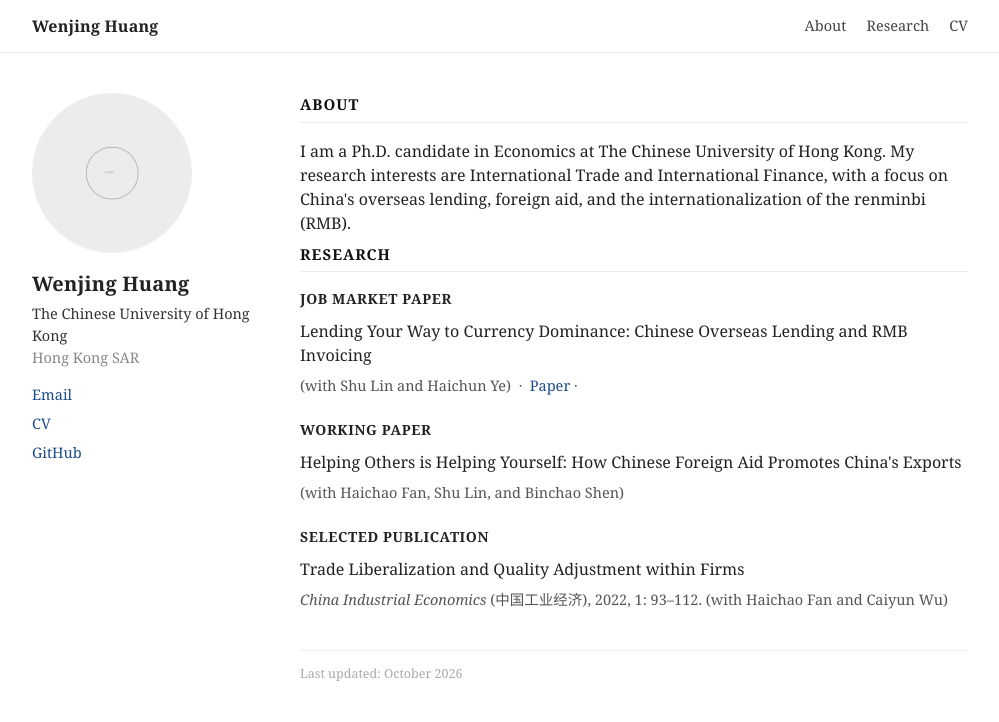
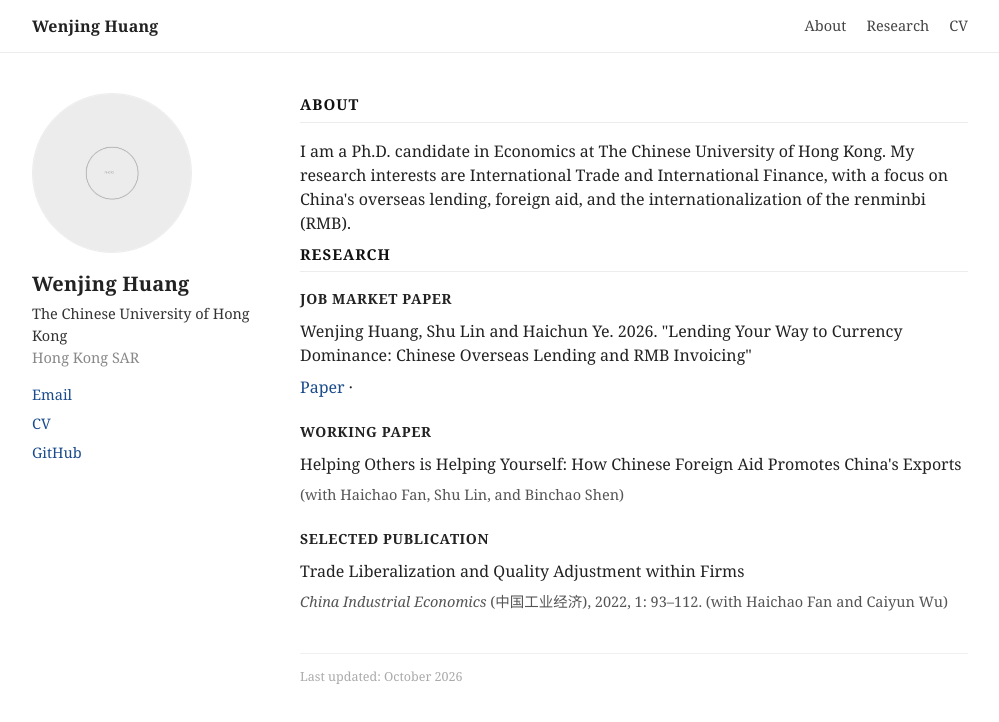
Before and after one commit to wenjinghuangecon/wenjinghuangecon.github.io, a plain HTML site: page index.html in a window 1280 px wide. Shown: the whole page, without its empty margins (140-1139 px from the left). Drawn offline with Linux system fonts and the light colour scheme.

Commit message:
Update index.html

```diff
--- a/index.html
+++ b/index.html
@@ -62,11 +62,8 @@
         <h3 class="sub">Job Market Paper</h3>
         <div class="paper">
           <p class="paper-title">
-            Lending Your Way to Currency Dominance: Chinese Overseas Lending and RMB Invoicing
+            Wenjing Huang, Shu Lin and Haichun Ye. 2026. "Lending Your Way to Currency Dominance: Chinese Overseas Lending and RMB Invoicing"
           </p>
-          <p class="paper-meta">
-            (with Shu Lin and Haichun Ye)
-            &nbsp;&middot;&nbsp;
             <!-- 换成真实链接；暂时没有就删掉这行 -->
             <a href="#">Paper</a> &middot;
           </p>
```
